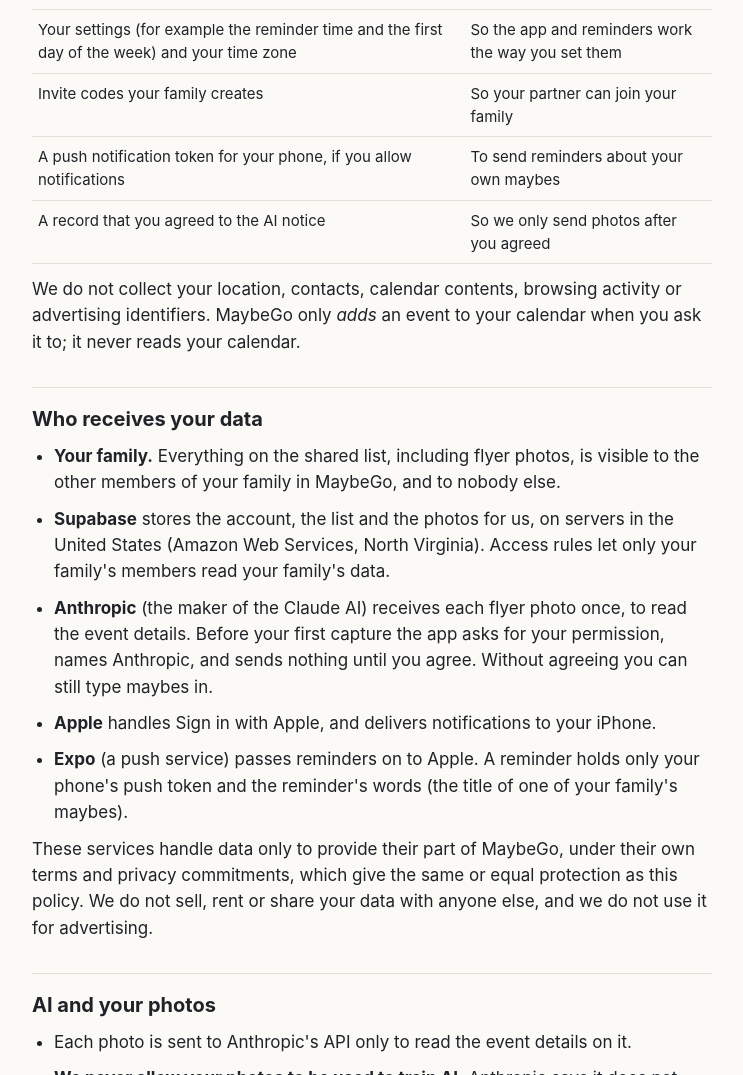
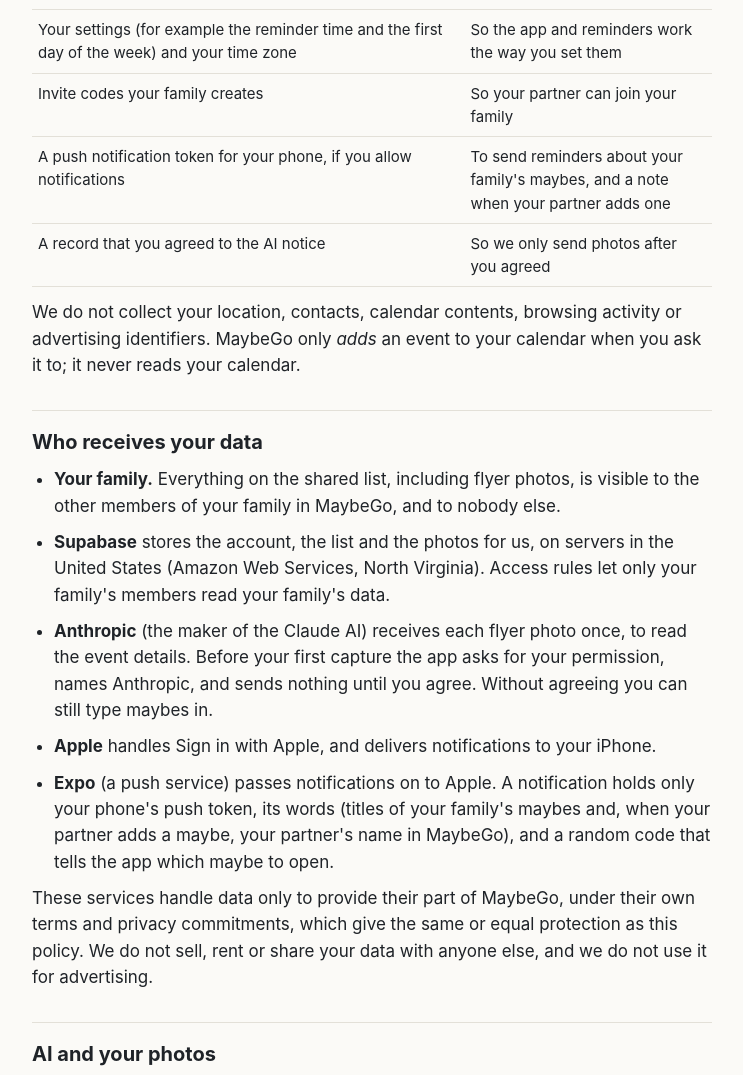
Before and after one commit to skeyex-ai/maybego-privacy, a plain HTML site: page index.html in a window 1280 px wide. Shown: the part 842-1917 px from the top of the page, without its empty margins (268-1011 px from the left). Drawn offline with Linux system fonts and the light colour scheme.

Commit message:
Partner notes: name and link in notifications

```diff
--- a/index.html
+++ b/index.html
@@ -51,7 +51,7 @@ data: <a href="mailto:skeyex.ai@gmail.com">skeyex.ai@gmail.com</a>.</p>
   <tr><td>Flyer photos and screenshots you capture or share into the app</td><td>To read the event details, and to keep the flyer with its maybe so both parents can see it</td></tr>
   <tr><td>Your settings (for example the reminder time and the first day of the week) and your time zone</td><td>So the app and reminders work the way you set them</td></tr>
   <tr><td>Invite codes your family creates</td><td>So your partner can join your family</td></tr>
-  <tr><td>A push notification token for your phone, if you allow notifications</td><td>To send reminders about your own maybes</td></tr>
+  <tr><td>A push notification token for your phone, if you allow notifications</td><td>To send reminders about your family's maybes, and a note when your partner adds one</td></tr>
   <tr><td>A record that you agreed to the AI notice</td><td>So we only send photos after you agreed</td></tr>
 </table>
 <p>We do not collect your location, contacts, calendar contents, browsing activity or advertising identifiers.
@@ -67,8 +67,9 @@ MaybeGo only <em>adds</em> an event to your calendar when you ask it to; it neve
     Before your first capture the app asks for your permission, names Anthropic, and sends nothing until you agree.
     Without agreeing you can still type maybes in.</li>
   <li><strong>Apple</strong> handles Sign in with Apple, and delivers notifications to your iPhone.</li>
-  <li><strong>Expo</strong> (a push service) passes reminders on to Apple. A reminder holds only your phone's push
-    token and the reminder's words (the title of one of your family's maybes).</li>
+  <li><strong>Expo</strong> (a push service) passes notifications on to Apple. A notification holds only your phone's
+    push token, its words (titles of your family's maybes and, when your partner adds a maybe, your partner's name
+    in MaybeGo), and a random code that tells the app which maybe to open.</li>
 </ul>
 <p>These services handle data only to provide their part of MaybeGo, under their own terms and privacy commitments,
 which give the same or equal protection as this policy. We do not sell, rent or share your data with anyone else,
```
